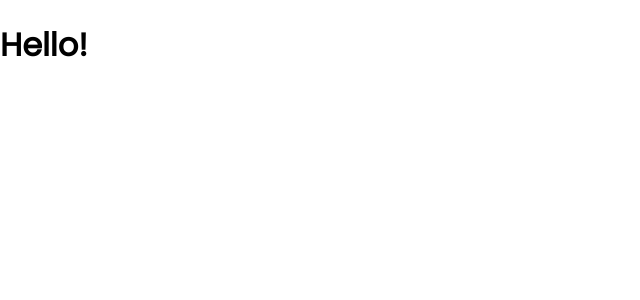
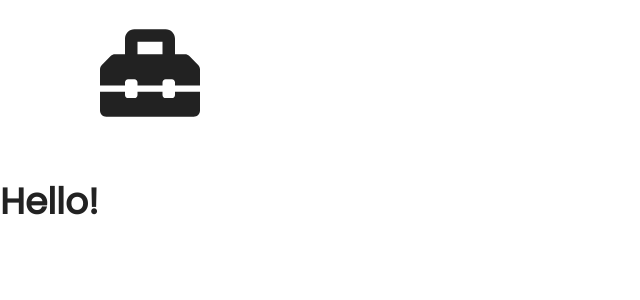
Before and after one commit to robwhess/teaching-toolbox, a Next.js app: page / in a window 1280 px wide. Shown: the top 300 px of the page, without its empty margins (0-640 px from the left). Built offline with nearby package versions, Linux system fonts and the light colour scheme.

Commit message:
Begin work on sidebar.

```diff
--- a/components/Layout.js
+++ b/components/Layout.js
@@ -1,5 +1,8 @@
 import React from 'react';
 import { Global, css } from '@emotion/core';
+
+import { color, size } from '../theme';
+import Sidebar from './Sidebar';
 
 const globalStyles = css`
   @import url('https://fonts.googleapis.com/css?family=Poppins:300,400&display=swap');
@@ -13,15 +16,21 @@ const globalStyles = css`
     margin: 0;
     font-family: 'Poppins', sans-serif;
     font-weight: 300;
+    font-size: ${size.normalFont};
+    background-color: ${color.lightBackground};
+    color: ${color.primaryFontLightBackground};
   }
 `;
 
 function Layout(props) {
   return (
-    <div>
+    <>
       <Global styles={globalStyles} />
-      {props.children}
-    </div>
+      <div>
+        <Sidebar />
+        {props.children}
+      </div>
+    </>
   );
 }
 
--- /dev/null
+++ b/components/Sidebar.js
@@ -0,0 +1,25 @@
+import React from 'react';
+import styled from '@emotion/styled';
+import { FontAwesomeIcon } from '@fortawesome/react-fontawesome';
+import { faToolbox } from '@fortawesome/free-solid-svg-icons'
+
+const SidebarContainer = styled.aside`
+  max-width: 300px;
+`;
+
+const LogoContainer = styled.div`
+  font-size: 100px;
+  text-align: center;
+`;
+
+function Sidebar() {
+  return (
+    <SidebarContainer>
+      <LogoContainer>
+        <FontAwesomeIcon icon={faToolbox} />
+      </LogoContainer>
+    </SidebarContainer>
+  );
+}
+
+export default Sidebar;
--- a/package.json
+++ b/package.json
@@ -21,6 +21,9 @@
   "dependencies": {
     "@emotion/core": "^10.0.22",
     "@emotion/styled": "^10.0.23",
+    "@fortawesome/fontawesome-svg-core": "^1.2.26",
+    "@fortawesome/free-solid-svg-icons": "^5.12.0",
+    "@fortawesome/react-fontawesome": "^0.1.8",
     "babel-plugin-emotion": "^10.0.23",
     "next": "^9.1.4",
     "react": "^16.12.0",
--- /dev/null
+++ b/theme.js
@@ -0,0 +1,14 @@
+/*
+ * Site-wide style constants.
+ */
+
+const color = {
+  lightBackground: '#fff',
+  primaryFontLightBackground: '#222'
+};
+
+const size = {
+  normalFont: '18px'
+};
+
+export { color, size };
```
Also changed, not shown: 1 other file (tests, documents, lock files or other folders).
